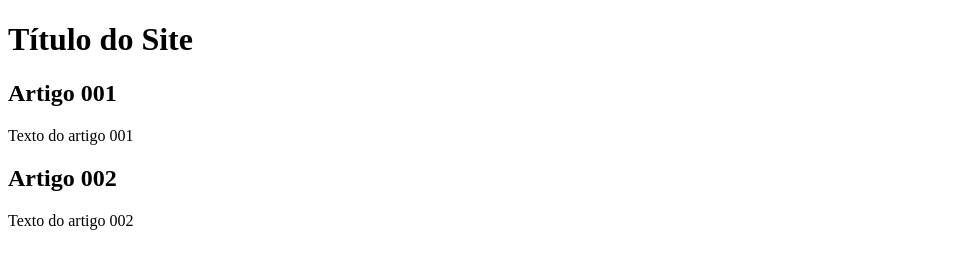
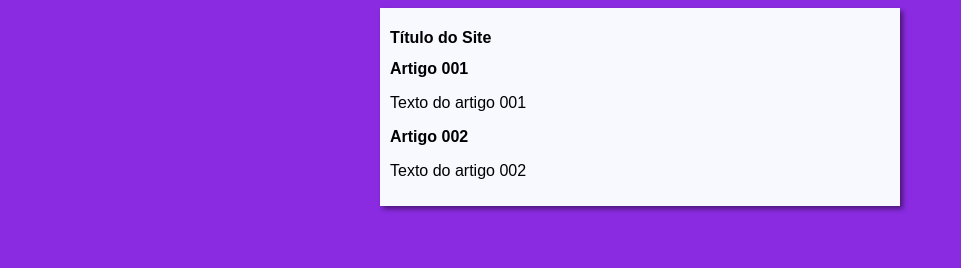
Before and after one commit to Ciro-TI-System/First-Website, a plain HTML site: page Index.html in a window 1280 px wide. Shown: the whole page, without its empty margins (0-961 px from the left). Drawn offline with Linux system fonts and the light colour scheme.

Commit message:
Create Design
Primeiro commit da branch Design

```diff
--- a/Index.html
+++ b/Index.html
@@ -5,6 +5,7 @@
     <meta http-equiv="X-UA-Compatible" content="IE=edge">
     <meta name="viewport" content="width=device-width, initial-scale=1.0">
     <title>Título do Site</title>
+    <link rel="stylesheet" href="estilos/style.css"
 </head>
 <body>
     <main>
--- /dev/null
+++ b/estilos/style.css
@@ -0,0 +1,16 @@
+*{
+    font-family: Arial, Helvetica, sans-serif;
+    font-size: 16px;
+}
+
+body{
+    background-color: blueviolet;
+}
+
+main{
+    background-color: ghostwhite;
+    width: 500px;
+    margin: auto;
+    padding: 10px;
+    box-shadow: 3px 3px 5px rgba(0, 0, 0, 0.473);
+}
```
